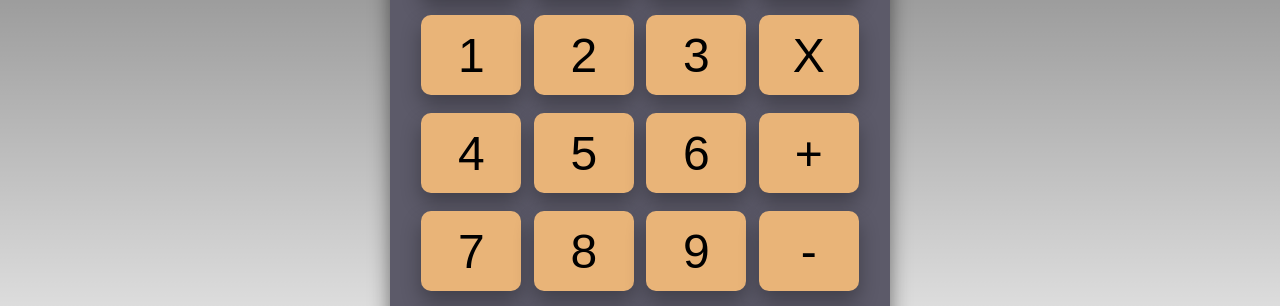
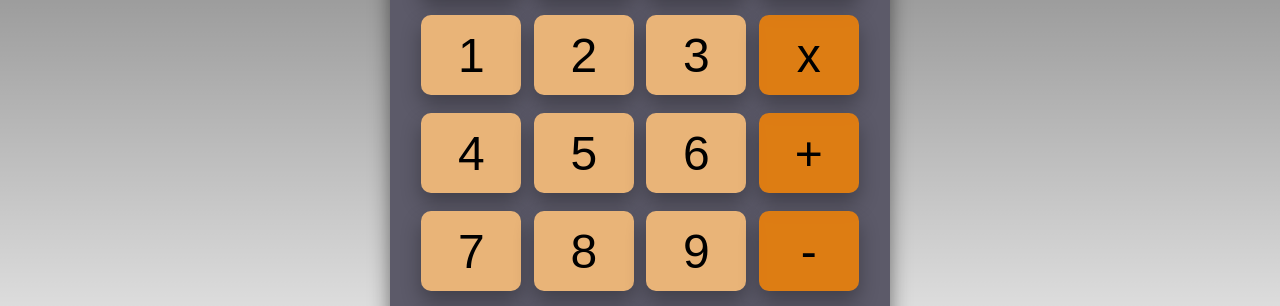
Before and after one commit to TomStlau/calculator, a plain HTML site: page index.html in a window 1280 px wide. Shown: the part 327-633 px from the top of the page. Drawn offline with Linux system fonts and the light colour scheme.

Commit message:
Changed color for the operator buttons

```diff
--- a/index.html
+++ b/index.html
@@ -31,7 +31,7 @@
           <div class="buttons numbers">1</div>
           <div class="buttons numbers">2</div>
           <div class="buttons numbers">3</div>
-          <div class="buttons operators">X</div>
+          <div class="buttons operators">x</div>
           <div class="buttons numbers">4</div>
           <div class="buttons numbers">5</div>
           <div class="buttons numbers">6</div>
--- a/style.css
+++ b/style.css
@@ -110,6 +110,13 @@ body {
   background-color: rgb(148, 211, 253);
 }
 
+.operators,
+.equals,
+.decimal,
+.backspace {
+  background-color: rgba(250, 133, 0, 0.815);
+}
+
 @media screen and (max-width: 550px) {
   .container {
     scale: 0.7;
```
